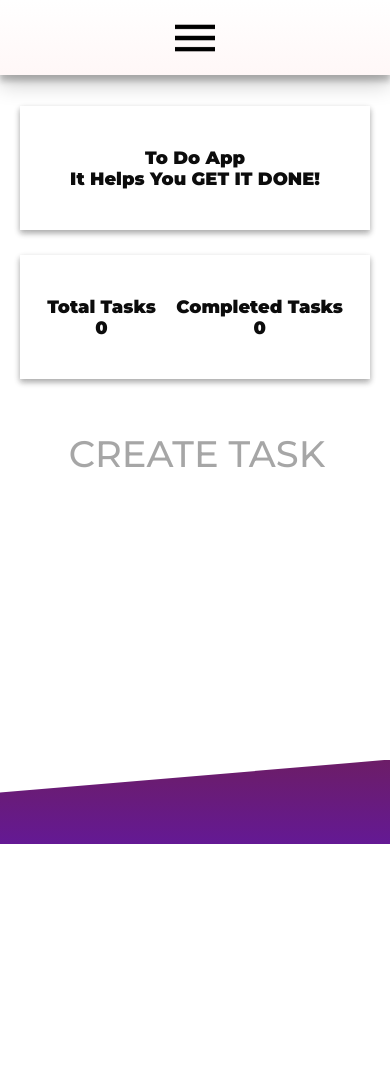
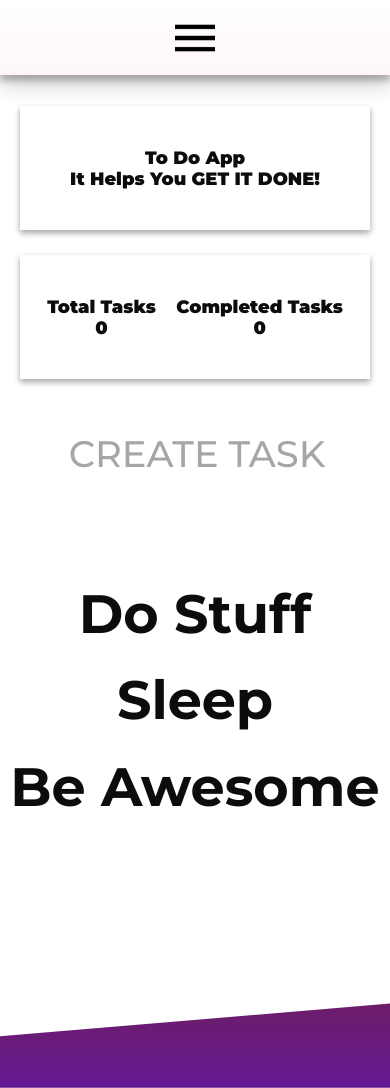
Before and after one commit to ivabby/To-Do-App, a plain HTML site: page index.html in a window 390 px wide. Before the commit the page ends 844 px from the top, so only its background shows below. Drawn offline with Linux system fonts and the light colour scheme.

Commit message:
Added the task list

```diff
--- a/index.html
+++ b/index.html
@@ -62,12 +62,16 @@
                 </header>
             </article>
 
-
-
             <article id="input-section">
                 <input type="text" id="task-input" placeholder="Create Task">
                 <label>Press Enter to create task!</label>
             </article>
+
+            <ul id="task-list" class="bold">
+                <li>Do Stuff</li>
+                <li>Sleep</li>
+                <li>Be Awesome</li>
+            </ul>
         </section>
 
         <script src="js/date_format.js" type="text/javascript"></script>
--- a/sass/_input.scss
+++ b/sass/_input.scss
@@ -3,6 +3,7 @@
 
 #input-section {
     margin-top: 3rem;
+    margin-bottom: 0;
     margin-left: 6rem;
 
     * {
@@ -40,7 +41,7 @@
     }
 
     @media (max-width: 1100px) {
-        margin: 3rem 0 0;
+        margin: 3rem 0 15rem;
         input {
             width: 100%;
             margin: 10rem 0 0.5rem;
--- a/sass/_task_list.scss
+++ b/sass/_task_list.scss
@@ -0,0 +1,95 @@
+
+@keyframes task-exit {
+    from {
+        transform: perspective(400px);
+    }
+
+    30% {
+        transform: perspective(400px) rotate3d(1 , 0 , 0 , -20deg);
+    }
+
+    to {
+        transform: perspective(400px) rotate3d(1, 0, 0, 90deg);
+        opacity: 0;
+    }
+}
+
+
+.exit {
+    animation-name: task-exit;
+    animation-duration: .35s;
+    animation-fill-mode: forwards;
+
+}
+
+
+#task-list {
+    height: 40vh;
+    margin-left: 6rem;
+    margin-top: 3rem;
+    margin-bottom: 0;
+    display: flex;
+    flex-direction: column;
+    flex-wrap: wrap;
+    align-content: flex-start;
+    user-select: none;
+    font-size: 16px;
+
+
+    li {
+        list-style: none;
+        font-size: 5rem;
+        margin: .34em 0;
+        margin-right: 2em;
+        color: rgba(var(--text-color) , 1);
+    }
+
+    @media (max-width: 1500px) { font-size: 15px; }
+    @media (max-width: 1500px) { height: 54vh; }
+    @media (max-width: 1300px) { font-size: 14px; }
+    @media (max-width: 1200px) { font-size: 13px; }
+    @media (max-width: 1100px) {
+        font-size: 12px;
+        flex-wrap: nowrap;
+        align-items: center;
+        margin: 6rem 0 12rem;
+
+        li {
+            margin: 2rem 0;
+            font-size: 6.4rem;
+        }
+
+        li:last-of-type {
+            margin-bottom: 10rem;
+        }
+    }
+
+
+    $list-sizes: (
+        '3': 4.5em,
+        '5': 3.2em,
+        '9': 2.8em,
+        '12': 2.4em,
+        '20': 2.1em,
+        '25': 2em,
+        '30': 1.75em,
+    );
+
+    @each $min , $size in $list-sizes {
+        li:first-child:nth-last-child(n+#{$min}),
+        li:first-child:nth-last-child(n+#{$min}) ~ li {
+            font-size: $size;
+        }
+    };
+
+    /*
+    li:first-child:nth-last-child(n+3),
+    li:first-child:nth-last-child(n+3) ~ li {
+        font-size: 4.5em;
+    }
+
+    li:first-child:nth-last-child(n+3),
+    li:first-child:nth-last-child(n+3) ~ li {
+        font-size: 3.5em;
+    }*/
+}
```
Also changed, not shown: css/main.css, 1 other file.
